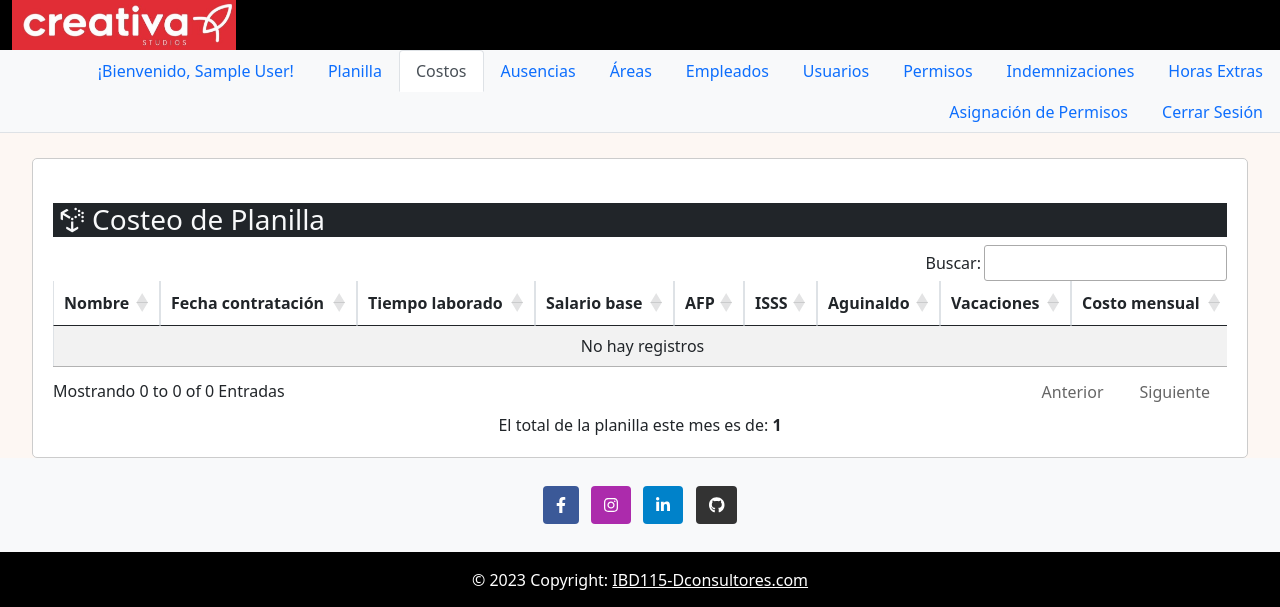
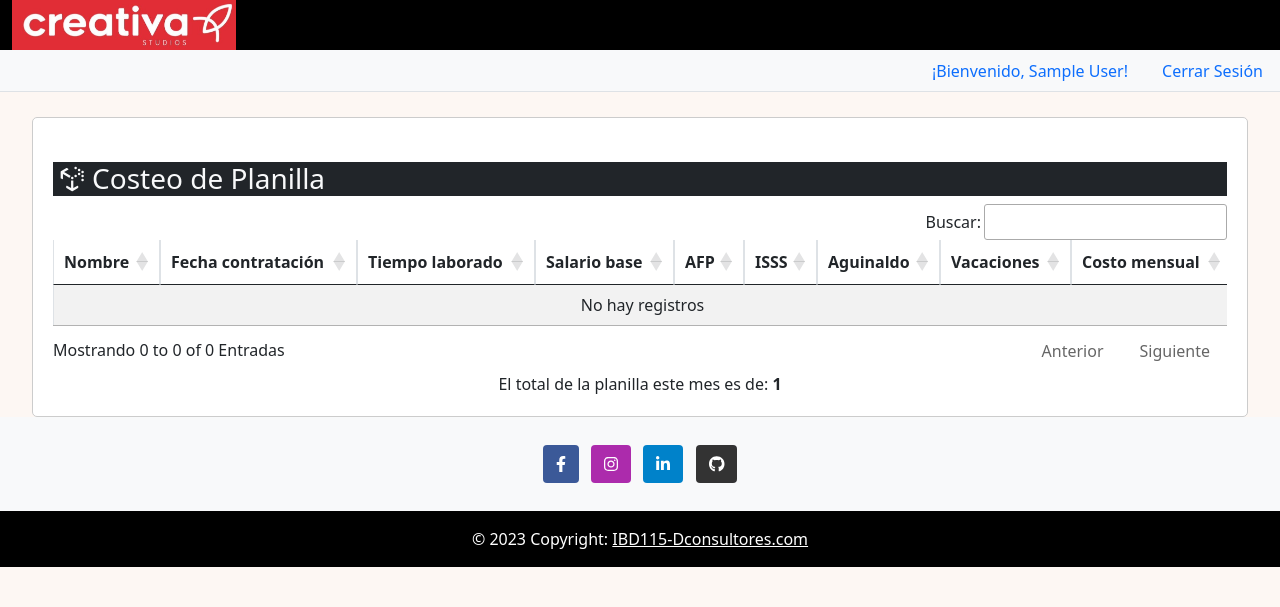
Before and after one commit to CiceHdz/ESP-Ing-Calidad, a PHP site: page /view/costeo/index.php in a window 1280 px wide. Shown: the top 607 px of the page. Run offline with PHP 8.4, Linux system fonts and the light colour scheme; the visitor is signed in with stand-in values (Sample User, id 1); data that the repository does not hold is empty; some libraries are stand-ins or nearby versions.

Commit message:
Reparación de menú.

```diff
--- a/view/master/head_mtto.php
+++ b/view/master/head_mtto.php
@@ -75,40 +75,6 @@ if (!isset($_SESSION['id_usuario']) || !isset($_SESSION['email'])) {
                             ?>
                             </li>
 
-
-                            <?php
-                                if (isset($_SESSION) && ($_SESSION['id_rol'] == '1' || $_SESSION['id_rol'] == '2' || $_SESSION['id_rol'] == '3')) {
-                                    echo '<li class="nav-item"><a class="nav-link" id="tab_planilla" href="../planilla/index.php">Planilla</a></li>';
-                                }
-                                if (isset($_SESSION) && ($_SESSION['id_rol'] == '1' || $_SESSION['id_rol'] == '2')) {
-                                    echo '<li class="nav-item"><a class="nav-link" id="tab_costeo" href="../costeo/index.php">Costos</a></li>';
-                                }
-                                if (isset($_SESSION) && ($_SESSION['id_rol'] == '1' || $_SESSION['id_rol'] == '2')) {
-                                    echo '<li class="nav-item"><a class="nav-link" id="tab_ausencias" href="../ausencias/index.php">Ausencias</a></li>';
-                                }
-                                if (isset($_SESSION) && ($_SESSION['id_rol'] == '1' || $_SESSION['id_rol'] == '3' || $_SESSION['id_rol'] == '4')) {
-                                    echo '<li class="nav-item"><a class="nav-link" id="tab_deptos" href="../departamentos/index.php">Áreas</a></li>';
-                                }
-                                if (isset($_SESSION) && ($_SESSION['id_rol'] == '1' || $_SESSION['id_rol'] == '3' || $_SESSION['id_rol'] == '4')) {
-                                    echo '<li class="nav-item"><a class="nav-link" id="tab_empleados" href="../empleados/index.php">Empleados</a></li>';
-                                }
-                                if (isset($_SESSION) && ($_SESSION['id_rol'] == '1' || $_SESSION['id_rol'] == '4')) {
-                                    echo '<li class="nav-item"><a class="nav-link" id="tab_usuarios" href="../usuarios/index.php">Usuarios</a></li>
-                                    <li class="nav-item"><a class="nav-link" id="tab_roles" href="../roles/index.php">Permisos</a></li>'
-                                    ;
-                                }
-                                if (isset($_SESSION) && ($_SESSION['id_rol'] == '1' || $_SESSION['id_rol'] == '2' || $_SESSION['id_rol'] == '3')) {
-                                    echo '<li class="nav-item"><a class="nav-link" id="tab_indem" href="../planilla/indemnizaciones.php">Indemnizaciones</a></li>';
-                                }
-
-                                if (isset($_SESSION) && ($_SESSION['id_rol'] == '1' || $_SESSION['id_rol'] == '2' || $_SESSION['id_rol'] == '3')) {
-                                    echo '<li class="nav-item"><a class="nav-link" id="tab_horExtra" href="../horasExtras/index.php">Horas Extras</a></li>';
-                                }
-                                if (isset($_SESSION) && ($_SESSION['id_rol'] == '1' || $_SESSION['id_rol'] == '2' || $_SESSION['id_rol'] == '3')) {
-                                    echo '<li class="nav-item"><a class="nav-link" id="tab_permisos" href="../permisos/index.php">Asignación de Permisos</a></li>';
-                                }
-                            ?>
-
                             <?php
                             include_once("../../model/conexion.php");
                             if (isset($_SESSION) && ($_SESSION['id_rol'] == '1')) {
```
